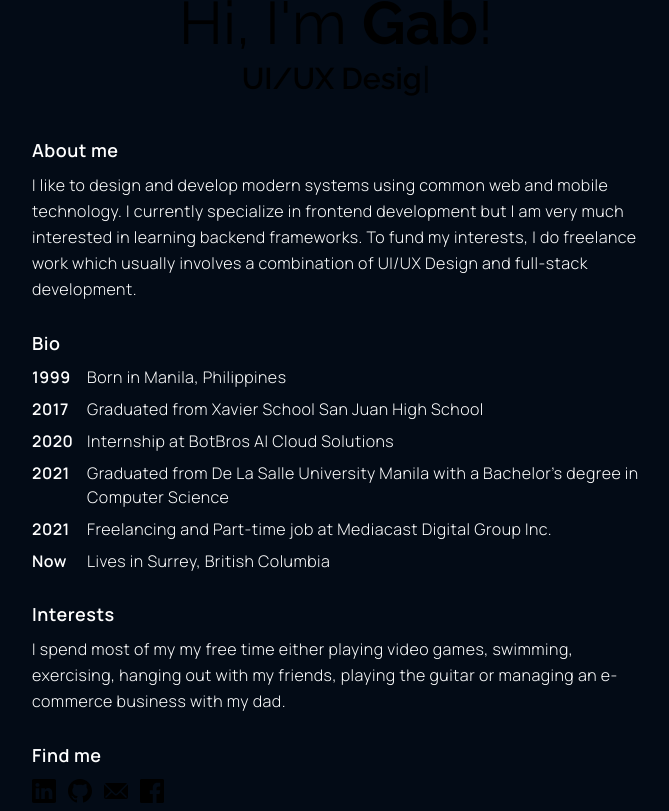
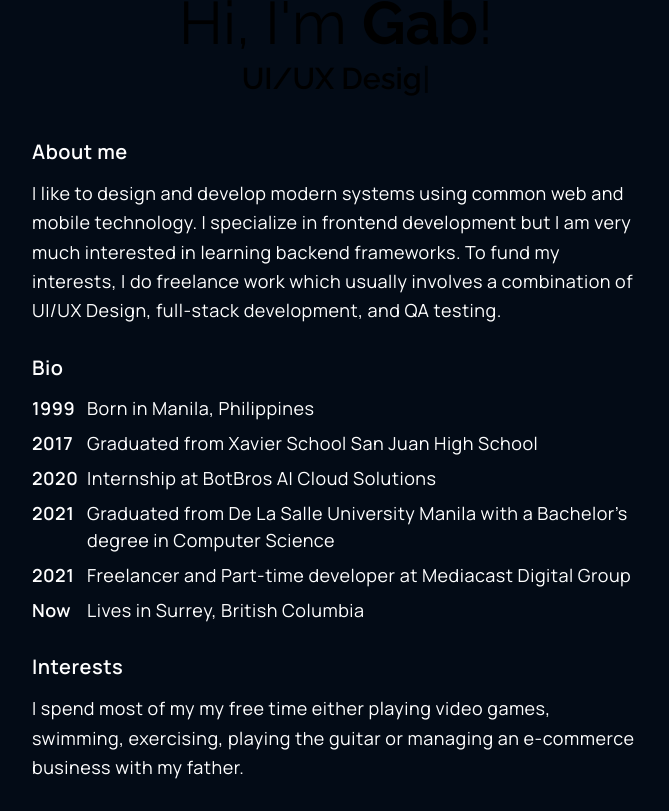
Before and after one commit to gabtan99/website, a Next.js app: page / in a window 1280 px wide. Shown: the part 309-1120 px from the top of the page, without its empty margins (304-973 px from the left). Built offline with nearby package versions, Linux system fonts and the light colour scheme.

Commit message:
refactor: updated font sizeS

```diff
--- a/components/bio-entry.js
+++ b/components/bio-entry.js
@@ -6,7 +6,7 @@ const BioEntry = ({ year = "N/A", children }) => {
       <Text fontWeight={600} minWidth={55}>
         {year}
       </Text>
-      <Text fontWeight={300}>{children}</Text>
+      <Text fontWeight={400}>{children}</Text>
     </Box>
   );
 };
--- a/components/layouts/portfolio-content.js
+++ b/components/layouts/portfolio-content.js
@@ -10,7 +10,7 @@ const PortfolioContent = ({ title, children, image, stack, link }) => {
       <Block delay={0.1} mb={5}>
         <NextLink href="/portfolio" passHref>
           <Link>
-            <Text fontSize="lg" fontWeight={300} cursor="pointer">
+            <Text fontSize="lg" fontWeight={400} cursor="pointer">
               Portfolio
             </Text>
           </Link>
@@ -31,7 +31,7 @@ const PortfolioContent = ({ title, children, image, stack, link }) => {
       <Block delay={0.3} mb={5}>
         <Text
           fontSize="md"
-          fontWeight={300}
+          fontWeight={400}
           letterSpacing={0.5}
           lineHeight="tall"
         >
--- a/components/navbar.js
+++ b/components/navbar.js
@@ -35,13 +35,13 @@ const Navbar = (props) => {
             direction="row"
             width="auto"
             alignItems="center"
-            spacing="18px"
+            spacing="20px"
           >
-            <Heading as="h5" size="md" variant="nav-link" fontWeight={500}>
-              <Link href="/portfolio">portfolio</Link>
+            <Heading as="h5" size="md" variant="nav-link" fontWeight={600}>
+              <Link href="/portfolio">Portfolio</Link>
             </Heading>
-            <Heading as="h5" size="md" variant="nav-link" fontWeight={500}>
-              <a href="/resume.pdf">resume</a>
+            <Heading as="h5" size="md" variant="nav-link" fontWeight={600}>
+              <a href="/resume.pdf">Resume</a>
             </Heading>
             <ToggleButton />
           </Stack>
--- a/components/portfolio-item.js
+++ b/components/portfolio-item.js
@@ -20,7 +20,7 @@ const PortfolioItem = ({ children, id, title, thumb }) => {
               {title}
             </Text>
           </LinkOverlay>
-          <Text fontSize={14} fontWeight="light">
+          <Text fontSize={16} fontWeight="400">
             {children}
           </Text>
         </LinkBox>
--- a/pages/index.js
+++ b/pages/index.js
@@ -38,20 +38,20 @@ export default function Home() {
         </Block>
 
         <Block delay={0.5} mb={7}>
-          <Text mb={2} fontSize="lg" fontWeight={600}>
+          <Text mb={3} fontSize="xl" fontWeight={600}>
             About me
           </Text>
-          <Text letterSpacing={0.5} fontWeight={300} lineHeight="tall">
+          <Text letterSpacing={0.5} fontWeight={400} lineHeight="tall">
             I like to design and develop modern systems using common web and
-            mobile technology. I currently specialize in frontend development
-            but I am very much interested in learning backend frameworks. To
-            fund my interests, I do freelance work which usually involves a
-            combination of UI/UX Design and full-stack development.
+            mobile technology. I specialize in frontend development but I am
+            very much interested in learning backend frameworks. To fund my
+            interests, I do freelance work which usually involves a combination
+            of UI/UX Design, full-stack development, and QA testing.
           </Text>
         </Block>
 
         <Block delay={0.6} mb={7}>
-          <Text mb={2} fontSize="lg" fontWeight={600}>
+          <Text mb={3} fontSize="xl" fontWeight={600}>
             Bio
           </Text>
           <Box>
@@ -67,20 +67,20 @@ export default function Home() {
               degree in Computer Science
             </BioEntry>
             <BioEntry year="2021">
-              Freelancing and Part-time job at Mediacast Digital Group Inc.
+              Freelancer and Part-time developer at Mediacast Digital Group
             </BioEntry>
             <BioEntry year="Now">Lives in Surrey, British Columbia</BioEntry>
           </Box>
         </Block>
 
         <Block delay={0.7} mb={7}>
-          <Text mb={2} fontSize="lg" fontWeight={600}>
+          <Text mb={3} fontSize="xl" fontWeight={600}>
             Interests
           </Text>
-          <Text letterSpacing={0.5} fontWeight={300} lineHeight="tall">
+          <Text letterSpacing={0.5} fontWeight={400} lineHeight="tall">
             I spend most of my my free time either playing video games,
-            swimming, exercising, hanging out with my friends, playing the
-            guitar or managing an e-commerce business with my dad.
+            swimming, exercising, playing the guitar or managing an e-commerce
+            business with my father.
           </Text>
         </Block>
       </Container>
--- a/styles/theme.js
+++ b/styles/theme.js
@@ -22,6 +22,7 @@ const components = {
     baseStyle: (props) => ({
       color: mode("#000000", "#ffffff")(props),
       letterSpacing: 0.5,
+      fontSize: 18,
     }),
   },
 };
```
Also changed, not shown: pages/portfolio.js (+10 -8 lines), public/media/website.png.
